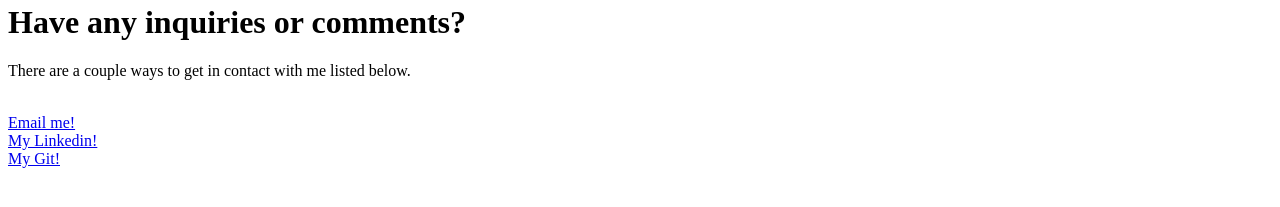
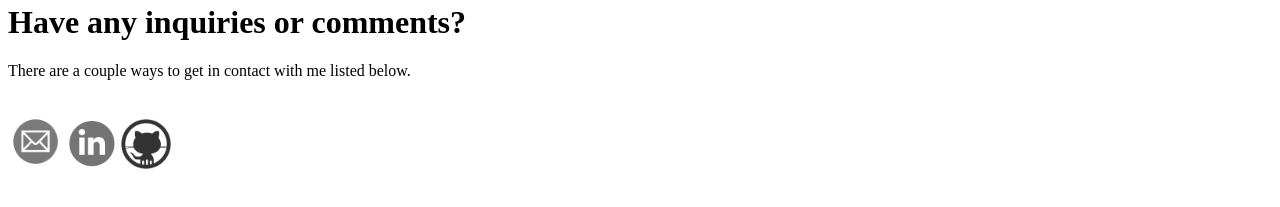
Before and after one commit to apguan/apguan.github.io, a website: page app/partials/bio/index.html in a window 1280 px wide. Shown: the part 363-570 px from the top of the page. Drawn offline with Linux system fonts and the light colour scheme.

Commit message:
added stuff

```diff
--- a/app/partials/bio/index.html
+++ b/app/partials/bio/index.html
@@ -24,9 +24,7 @@
   <h1>Have any inquiries or comments?</h1>
   <p>There are a couple ways to get in contact with me listed below.</p>
   <br>
-  <a href="mailto:apguan@gmail.com" class="contact_info">Email me!</a>
-  <br>
-  <a href="https://www.linkedin.com/in/aguan30" target="_blank" class="contact_info">My Linkedin!</a>
-  <br>
-  <a href="https://www.github.com/apguan" target="_blank" class="contact_info">My Git!</a>
+  <a href="mailto:apguan@gmail.com" class="contact_info"><img src="/app/assets/logos/email.png" alt="email" width="55px" height="55px"></a>
+  <a href="https://www.linkedin.com/in/aguan30" target="_blank" class="contact_info"><img src="/app/assets/logos/linkedin.png" alt="linkedin" width="50px" height="50px"></a>
+  <a href="https://www.github.com/apguan" target="_blank" class="contact_info"><img src="/app/assets/logos/github.png" alt="github" width="50px" height="50px"></a>
 </div>
```
Also changed, not shown: app/assets/logos/email.png (added), app/assets/logos/github.png (added), app/assets/logos/linkedin.png (added).
